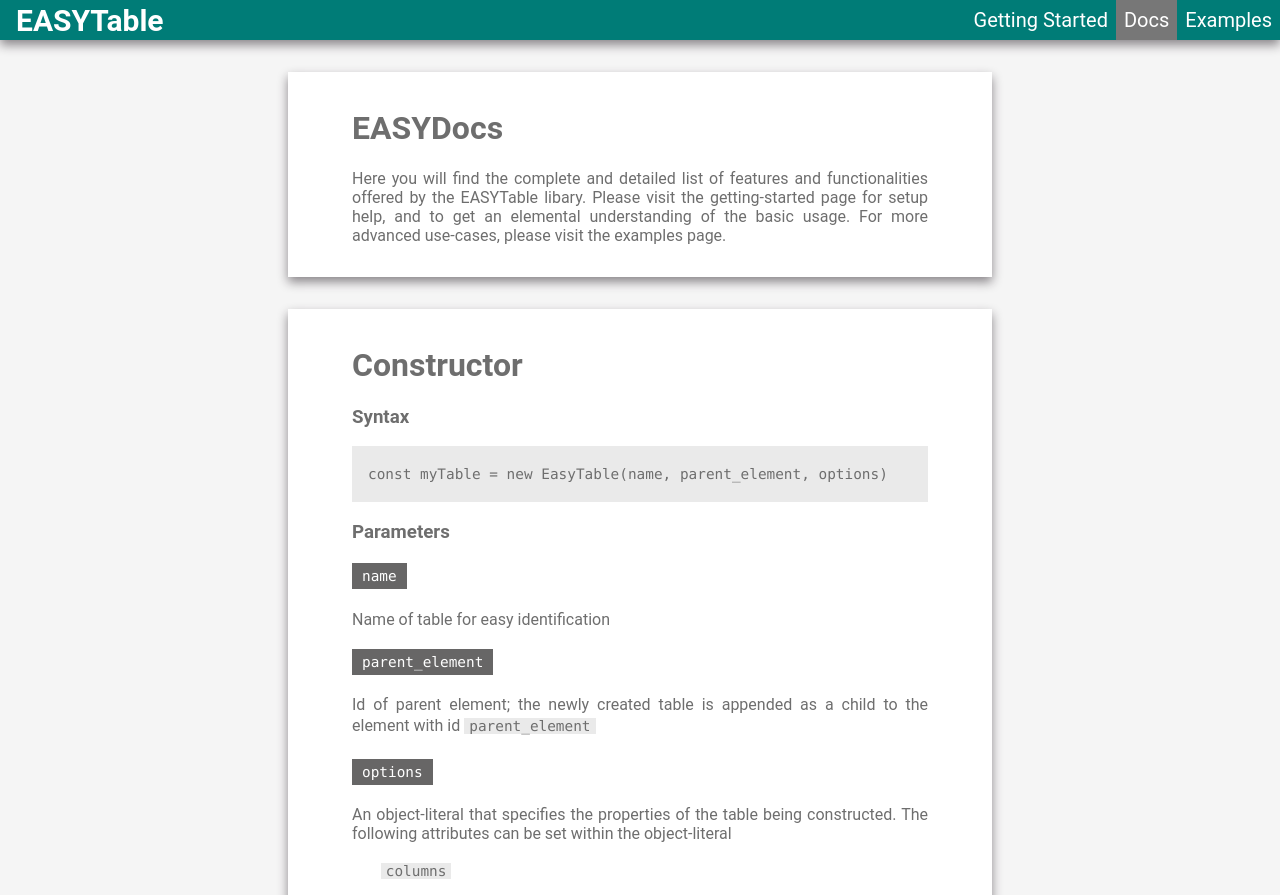
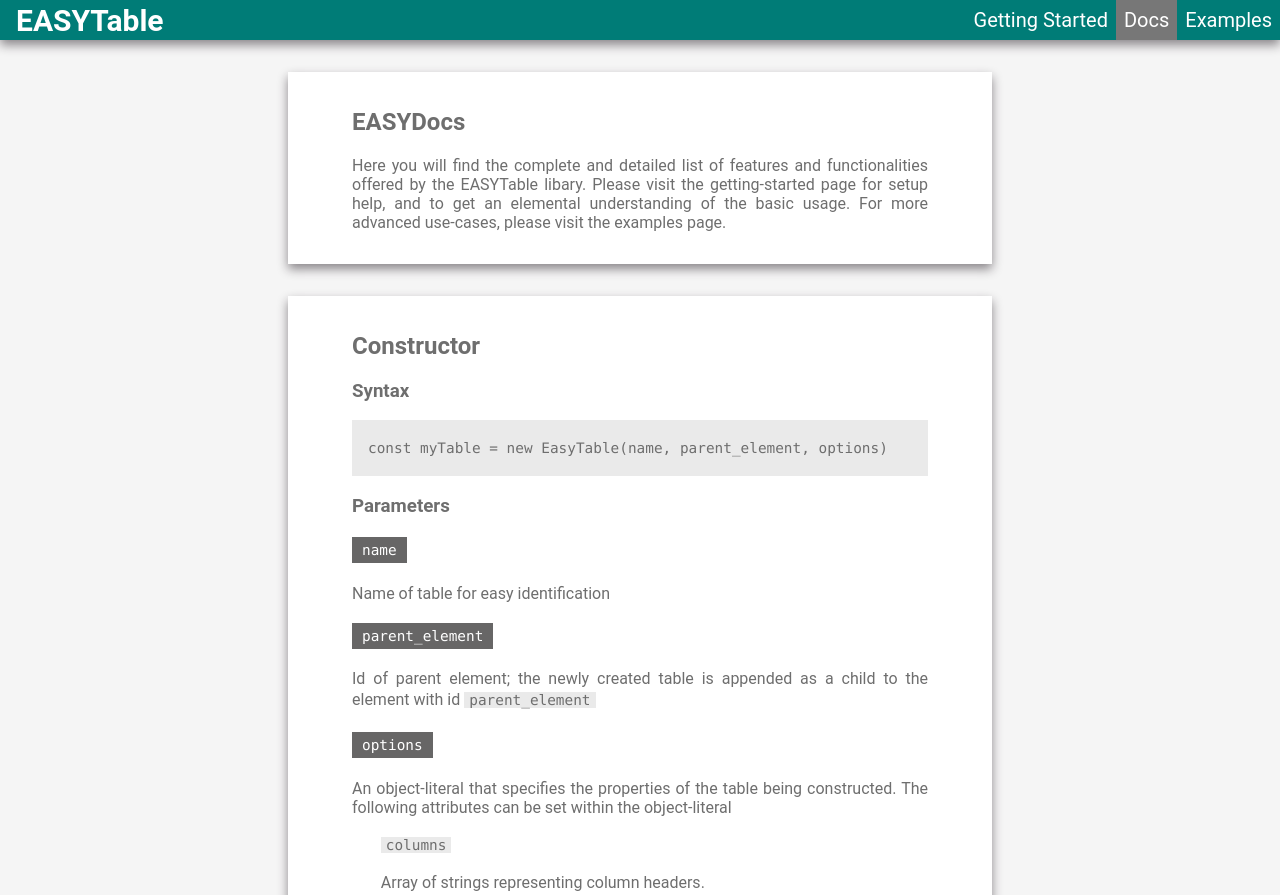
Before and after one commit to AdiThakur/easy-table, a website: page pub/docs.html in a window 1280 px wide. Shown: the top 895 px of the page. Drawn offline with Linux system fonts and the light colour scheme.

Commit message:
Styling changes

```diff
--- a/pub/docs.html
+++ b/pub/docs.html
@@ -32,7 +32,7 @@
     <div id="main">
 
         <div class="step">
-            <h1>EASYDocs</h1>
+            <h2>EASYDocs</h2>
             <p>
                 Here you will find the complete and detailed list of features
                 and functionalities offered by the EASYTable libary. Please
@@ -44,7 +44,7 @@
 
         <!-- Constructor -->
         <div class="step">
-            <h1>Constructor</h1>
+            <h2>Constructor</h2>
             <h3>Syntax</h3>
             <p class="code">
                 const myTable = new EasyTable(name, parent_element, options)
```
